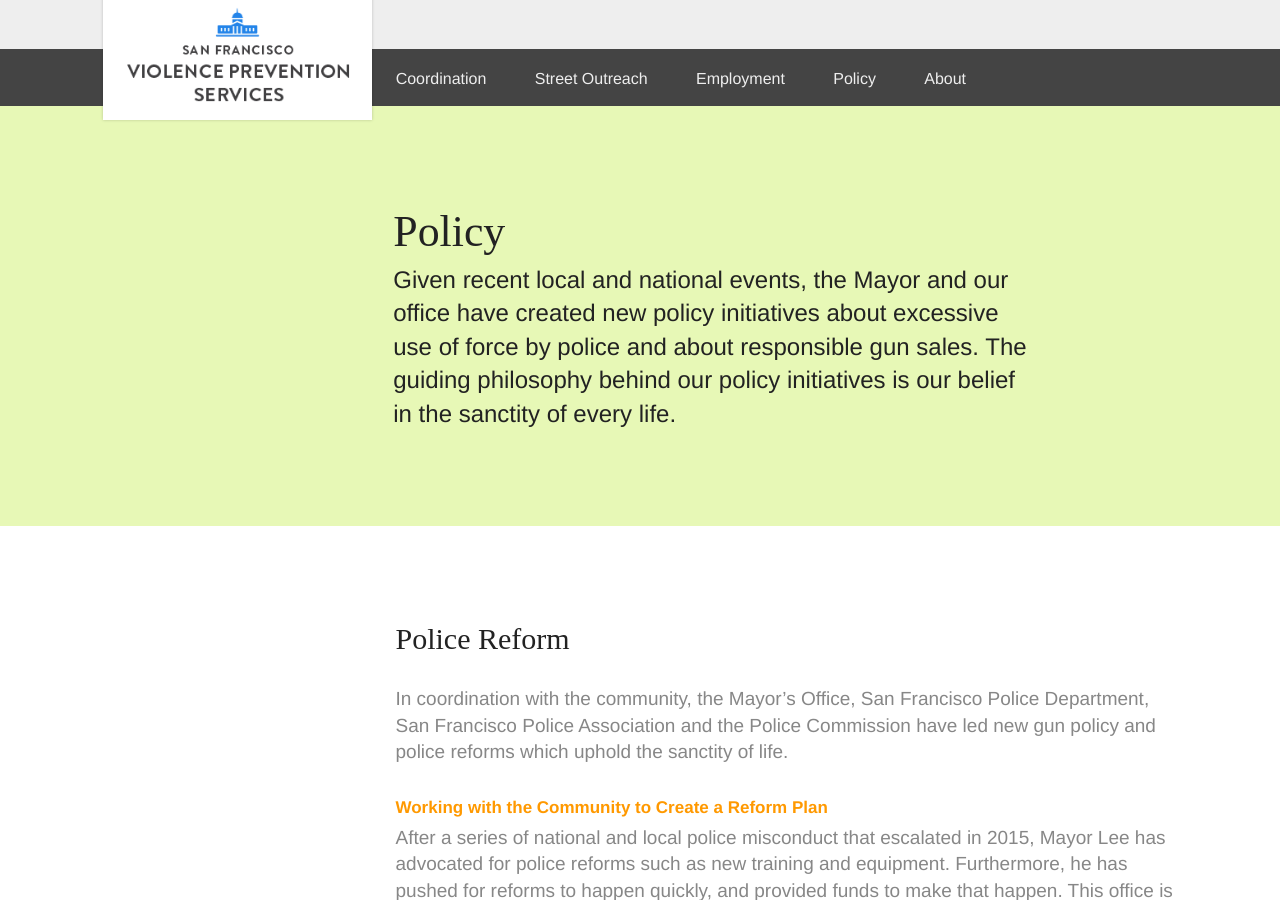
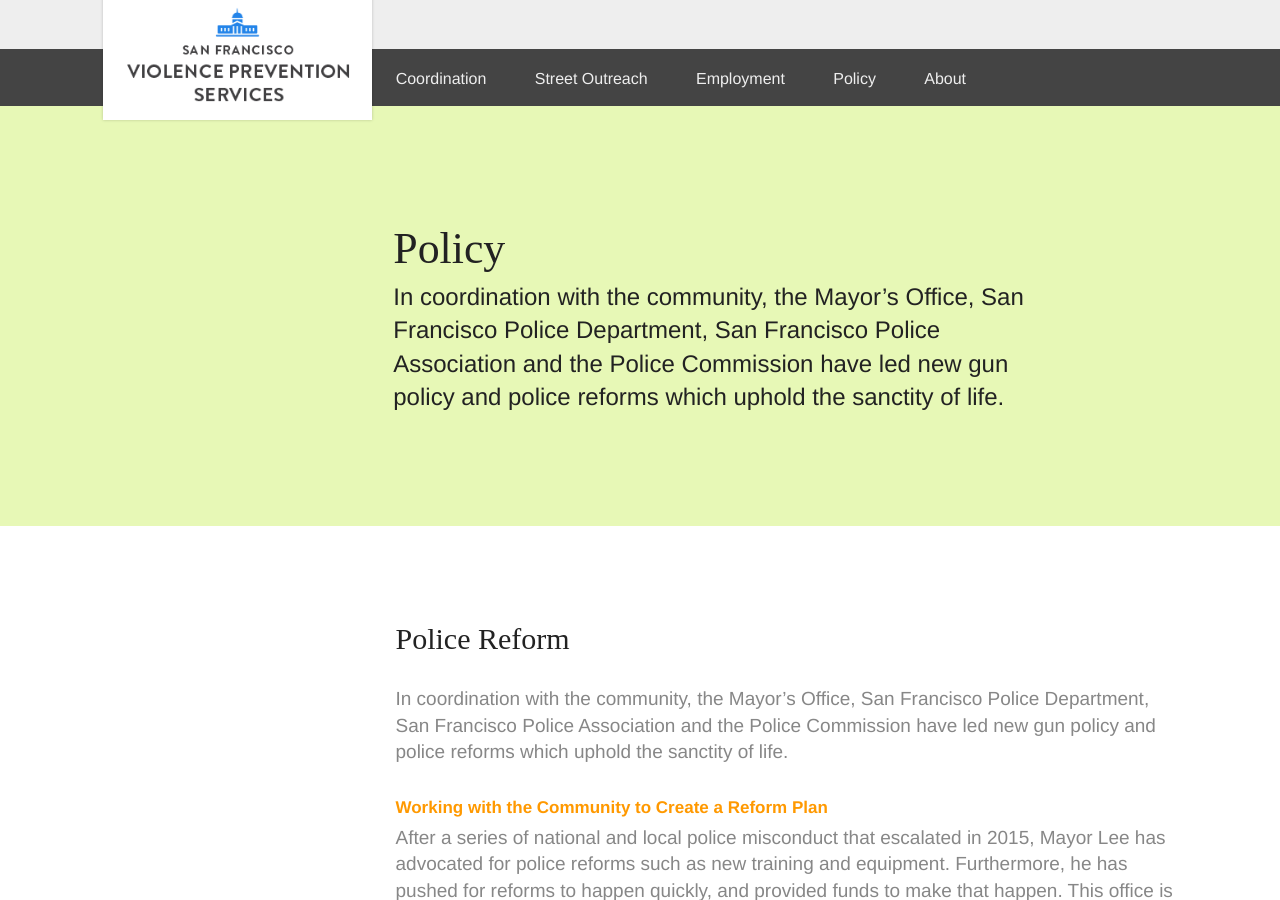
Before and after one commit to SFMOVPS/sfvps, a Jekyll site: the page built from policy.html, in a window 1280 px wide and 900 px high. Built offline with Jekyll 4.4.1, drawn with Linux system fonts in a browser that asks for light colours; some web fonts are replaced.

Commit message:
Updated '/policy.html' via CloudCannon

```diff
--- a/policy.html
+++ b/policy.html
@@ -1,7 +1,7 @@
 ---
 title: Policy
 layout: text_page
-summary: 'Given recent local and national events, the Mayor and our office have created new policy initiatives about excessive use of force by police and about responsible gun sales. The guiding philosophy behind our policy initiatives is our belief in the sanctity of every life.'
+summary: 'In coordination with the community, the Mayor’s Office, San Francisco Police Department, San Francisco Police Association and the Police Commission have led new gun policy and police reforms which uphold the sanctity of life.'
 reports:
   - - Mayor Lee’s Letter to the Members of the San Francisco Police Department
     - 'http://sfmayor.org/modules/showdocument.aspx?documentid=513'
```
